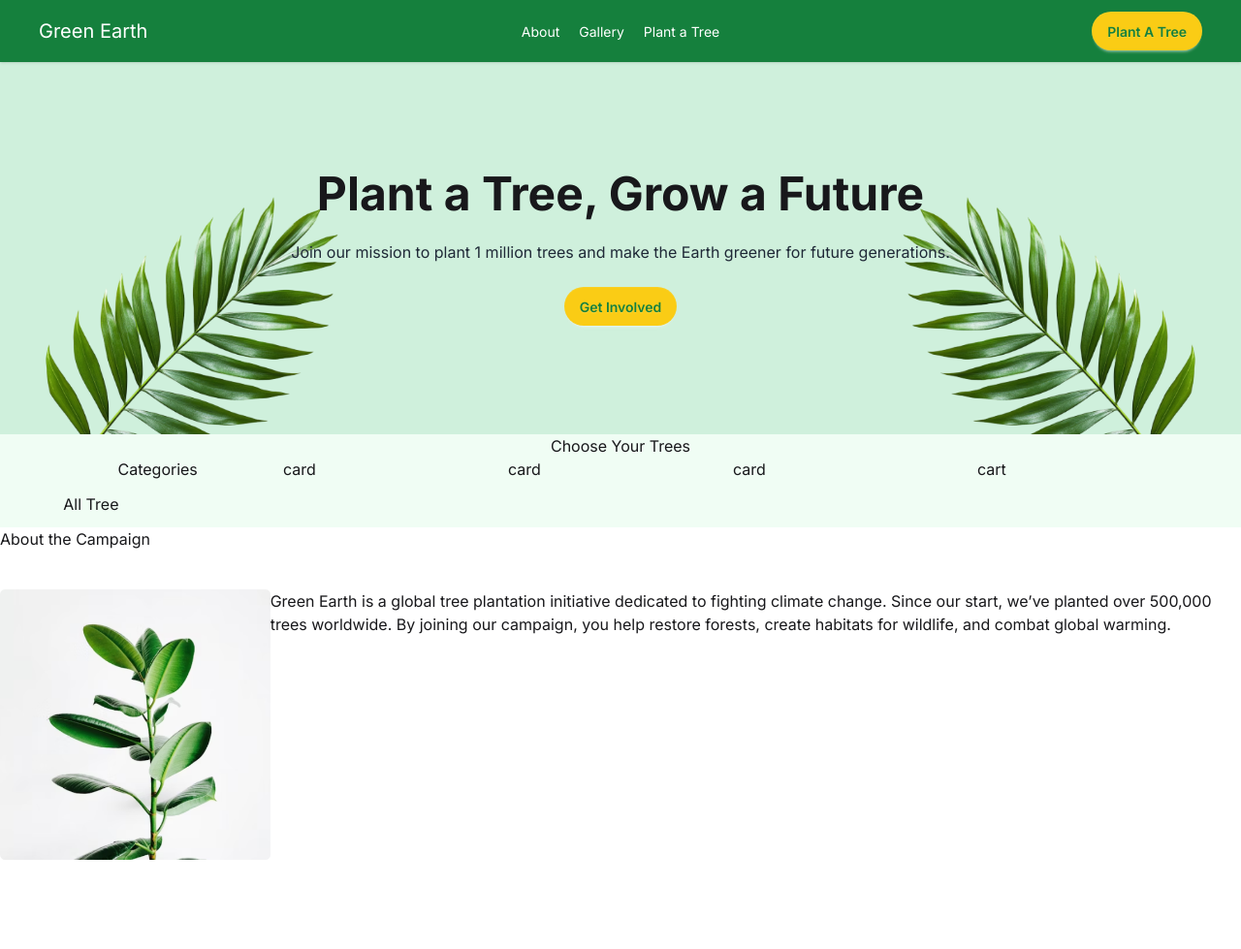
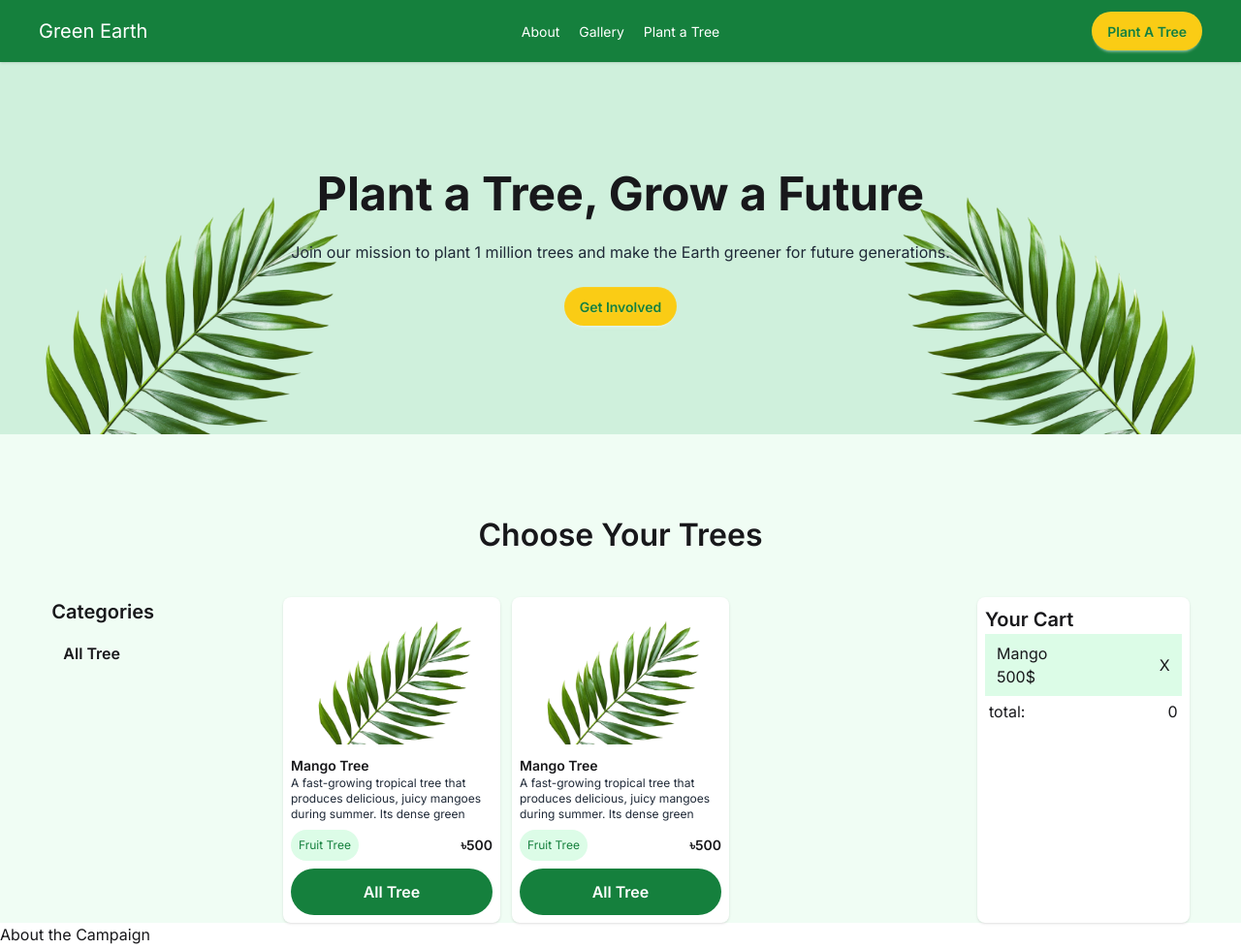
Before and after one commit to Anonnya01/Green-Earth-Plants, a plain HTML site: page index.html in a window 1280 px wide. Shown: the top 979 px of the page at 97% size. Before the commit the page ends 887 px from the top, so only its background shows below. Drawn offline with nearby package versions, Linux system fonts and the light colour scheme; no server answers.

Commit message:
body part done

```diff
--- a/index.html
+++ b/index.html
@@ -96,29 +96,116 @@
     </header>
     <!-- main  -->
     <section class="bg-[#F0FDF4]">
-      <h1 class="text-center">Choose Your Trees</h1>
-      <section class="grid grid-cols-1 gap-5 mx-auto md:grid-cols-5 max-w-11/12">
+      <h1 class="text-center text-[32px] font-semibold mb-10 pt-20">
+        Choose Your Trees
+      </h1>
+      <section
+        class="grid grid-cols-1 gap-5 mx-auto md:grid-cols-5 max-w-11/12"
+      >
         <!-- left -->
         <div>
-          <h2 class="text-center ">Categories</h2>
-          <div id="category-btn" class="flex flex-wrap justify-center gap-2 ml-4 md:col-span-1 md:ml-0 ">
-          <button
-            class="hover:bg-[#15803D] border-[#15803D] border-1 md:border-none hover:text-white text-left md:w-full p-3 rounded-lg "
+          <h2
+            class="text-center md:text-start text-[20px] font-semibold md:pb-1 pb-3"
           >
-            All Tree
-          </button>
-        </div>
+            Categories
+          </h2>
+          <div
+            id="category-btn"
+            class="flex flex-wrap justify-center gap-2 ml-4 md:col-span-1 md:ml-0"
+          >
+            <button
+              class="hover:bg-[#15803D] border-[#15803D] border-1 md:border-none hover:text-white text-left md:w-full p-3 rounded-lg text-[14px] md:text-base font-semibold"
+            >
+              All Tree
+            </button>
+          </div>
         </div>
         <!-- middle -->
         <div class="col-span-3">
-          <div class="grid grid-cols-3">
-            <h1>card</h1>
-            <h1>card</h1>
-            <h1>card</h1>
+          <div
+            id="card-cont"
+            class="grid grid-cols-2 gap-3 rounded-lg md:grid-cols-3"
+          >
+            <div class="p-2 space-y-2 bg-white rounded-lg shadow-sm">
+              <div>
+                <img
+                  class="p-1 rounded-lg"
+                  src="assets/hero-leaf1.png"
+                  alt=""
+                />
+              </div>
+              <div>
+                <h3 class="text-sm font-semibold">Mango Tree</h3>
+                <p class="text-[#1F2937] text-xs">
+                  A fast-growing tropical tree that produces delicious, juicy
+                  mangoes during summer. Its dense green
+                </p>
+              </div>
+              <div class="flex items-center justify-between">
+                <p class="bg-[#DCFCE7] p-2 text-[#15803D] text-xs rounded-full">
+                  Fruit Tree
+                </p>
+                <h5 class="text-sm font-semibold">৳<span>500</span></h5>
+              </div>
+              <div>
+                <button
+                  class="bg-[#15803D] text-white text-center w-full p-3 rounded-full font-semibold"
+                >
+                  All Tree
+                </button>
+              </div>
+            </div>
+            <div class="p-2 space-y-2 bg-white rounded-lg shadow-sm">
+              <div>
+                <img
+                  class="p-1 rounded-lg"
+                  src="assets/hero-leaf1.png"
+                  alt=""
+                />
+              </div>
+              <div>
+                <h3 class="text-sm font-semibold">Mango Tree</h3>
+                <p class="text-[#1F2937] text-xs">
+                  A fast-growing tropical tree that produces delicious, juicy
+                  mangoes during summer. Its dense green
+                </p>
+              </div>
+              <div class="flex items-center justify-between">
+                <p class="bg-[#DCFCE7] p-2 text-[#15803D] text-xs rounded-full">
+                  Fruit Tree
+                </p>
+                <h5 class="text-sm font-semibold">৳<span>500</span></h5>
+              </div>
+              <div>
+                <button
+                  class="bg-[#15803D] text-white text-center w-full p-3 rounded-full font-semibold"
+                >
+                  All Tree
+                </button>
+              </div>
+            </div>
           </div>
         </div>
         <!-- right -->
-        <div class="col-span-1">cart</div>
+        <div class="p-2 bg-white rounded-lg shadow-sm md:col-span-1">
+          <h2 class="text-[20px] font-semibold rounded-lg">
+            Your Cart
+          </h2>
+          <div class="bg-[#DCFCE7] ">
+             <div class="flex items-center justify-between px-3 py-2">
+              <div> <h3>Mango</h3>
+              <h6>500$</h6></div>
+              <div>
+                <p> X</p>
+              </div>
+             </div>
+            </div>
+            <div class="flex justify-between p-1">
+               <h2>total:</h2>
+             <span>0</span>
+            </div>
+          </div>
+
       </section>
     </section>
 
--- a/script.js
+++ b/script.js
@@ -1,5 +1,9 @@
 const getCategoryBtn=document.getElementById("category-btn");
 
+// -----card container----------
+const cardContainer = document.getElementById("card-cont")
+
+// ---------get category btn-----------//
 const getCategory = () => {
   fetch("https://openapi.programming-hero.com/api/categories")
     .then((res) => res.json())
@@ -12,15 +16,31 @@ const getCategory = () => {
       console.log(err);
     });
 };
-
+//----------- show category btn-------------//
 const showCategoryBtn=(categories)=>{
 console.log(categories);
 categories.forEach(category => {
   getCategoryBtn.innerHTML +=`
 
-   <button class=" hover:bg-[#15803D] hover:text-white text-left md:w-full p-3 rounded-lg border-[#15803D] border-1 md:border-none ">${category.category_name}</button>
+   <button class=" hover:bg-[#15803D] hover:text-white text-left md:w-full p-3 rounded-lg
+    border-[#15803D] border-1 md:border-none text-[14px] md:text-base font-semibold">${category.category_name}</button>
   `
+
 });
 
 }
+// get plants card//
+const getCardCategory =(id)=>{
+  fetch("https://openapi.programming-hero.com/api/category/${id}")
+  .then(res => res.json())
+  .then((data)=>{
+    console.log(data.category_name);
+
+  })
+  .catch((err) => {
+      console.log(err);
+    });
+}
+
+getCardCategory()
 getCategory()
```
